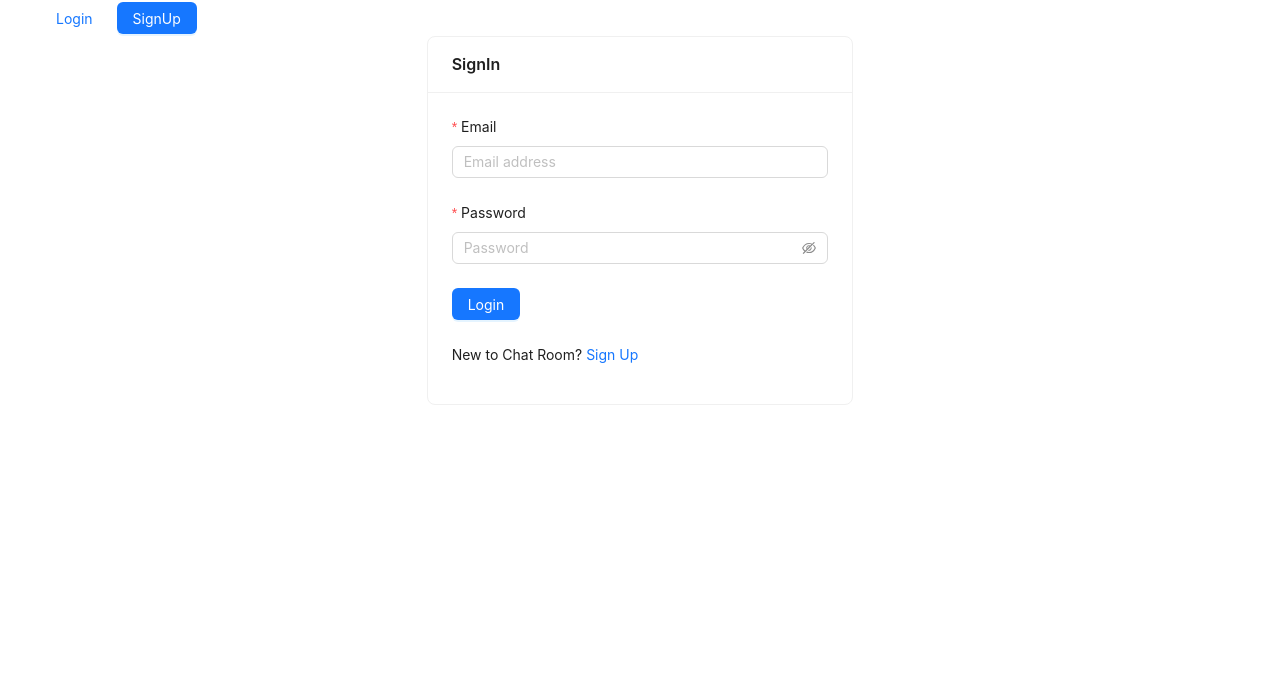
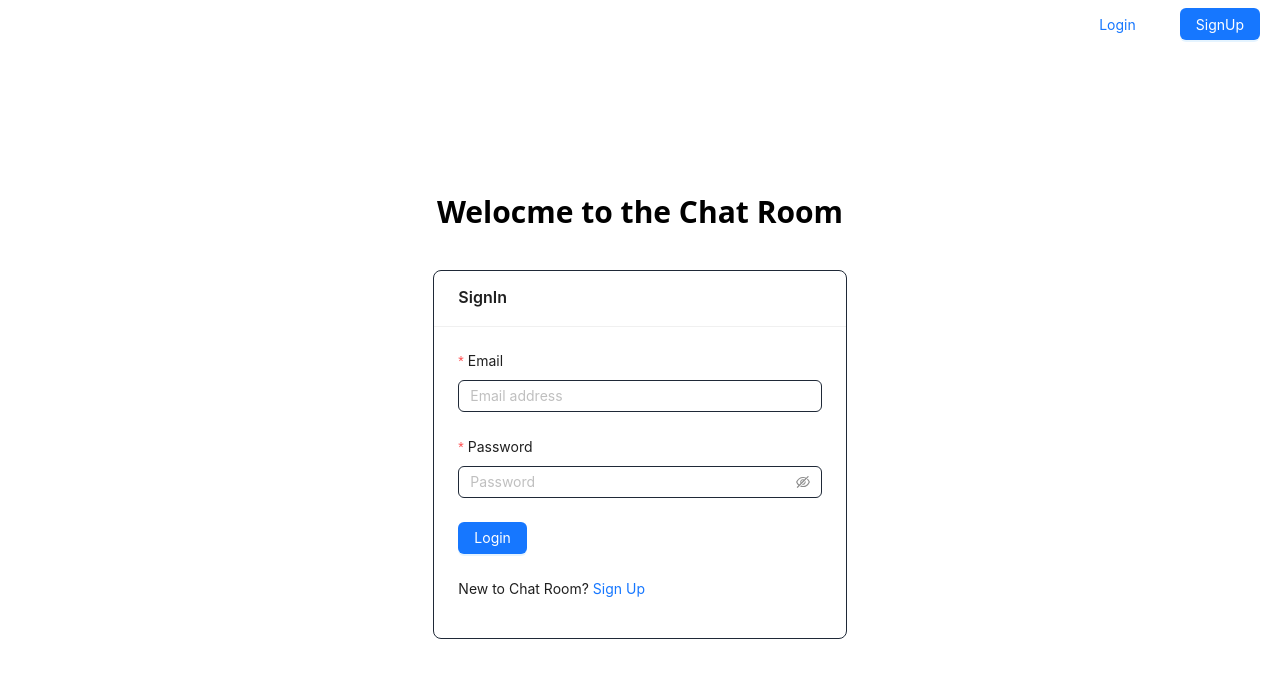
Before and after one commit to suraj-markup/Chat-app, a React (Create React App) app in the folder frontend/: page /login in a window 1280 px wide. Shown: the top 678 px of the page. Built offline with nearby package versions, Linux system fonts and the light colour scheme.

Commit message:
added styles

```diff
--- a/frontend/package.json
+++ b/frontend/package.json
@@ -4,13 +4,16 @@
   "private": true,
   "dependencies": {
     "antd": "^5.23.1",
+    "autoprefixer": "^10.4.20",
     "axios": "^1.7.9",
     "cra-template": "1.2.0",
+    "postcss": "^8.5.1",
     "react": "^19.0.0",
     "react-dom": "^19.0.0",
     "react-router-dom": "^7.1.1",
     "react-scripts": "5.0.1",
-    "socket.io-client": "^4.8.1"
+    "socket.io-client": "^4.8.1",
+    "tailwindcss": "^3.4.17"
   },
   "scripts": {
     "start": "react-scripts start",
--- /dev/null
+++ b/frontend/postcss.config.js
@@ -0,0 +1,6 @@
+module.exports = {
+    plugins: [
+      require('tailwindcss'),
+      require('autoprefixer'),
+    ],
+  }
--- a/frontend/src/App.css
+++ /dev/null
@@ -1,38 +0,0 @@
-.App {
-  text-align: center;
-}
-
-.App-logo {
-  height: 40vmin;
-  pointer-events: none;
-}
-
-@media (prefers-reduced-motion: no-preference) {
-  .App-logo {
-    animation: App-logo-spin infinite 20s linear;
-  }
-}
-
-.App-header {
-  background-color: #282c34;
-  min-height: 100vh;
-  display: flex;
-  flex-direction: column;
-  align-items: center;
-  justify-content: center;
-  font-size: calc(10px + 2vmin);
-  color: white;
-}
-
-.App-link {
-  color: #61dafb;
-}
-
-@keyframes App-logo-spin {
-  from {
-    transform: rotate(0deg);
-  }
-  to {
-    transform: rotate(360deg);
-  }
-}
--- a/frontend/src/components/Header.js
+++ b/frontend/src/components/Header.js
@@ -1,6 +1,5 @@
 import { Button, Space } from "antd";
 import React from "react";
-// import { CgWebsite } from "react-icons/cg";
 import { useNavigate } from "react-router-dom";
 import {useAuthContext} from "../auth/AuthContext"
 import { removeToken } from "../helper";
@@ -16,14 +15,12 @@ const Header = () => {
   };
 
   return (
-    <Space className="header_space">
-      <Button className="header_space_brand" href="/" type="link">
-        {/* <CgWebsite size={64} /> */}
-      </Button>
-      <Space className="auth_buttons">
+    <Space className="flex py-2 justify-end ">
+
+      <Space className="mx-5 space-x-5">
         {user ? (
           <>
-            <Button className="auth_button_login" href="/chat" type="link">
+            <Button className="text-white bg-blue-800 border-2-solid border-gray-700" href="/chat" type="link">
               {user?.username||"Login"}
             </Button>
             <Button
--- a/frontend/src/components/Login.js
+++ b/frontend/src/components/Login.js
@@ -10,7 +10,7 @@ import {
   Spin,
   Typography,
 } from "antd";
-import React, { Fragment, useState,useEffect } from "react";
+import React, { useState,useEffect } from "react";
 import { Link } from "react-router-dom";
 import { useNavigate } from "react-router-dom";
 import { useAuthContext } from "../auth/AuthContext";
@@ -74,10 +74,11 @@ const Login = () => {
   };
 
   return (
-    <Fragment>
-      <Row align="middle">
-        <Col span={isDesktopView ? 8 : 24} offset={isDesktopView ? 8 : 0}>
-          <Card title="SignIn">
+    <div className="h-[92vh] flex flex-col justify-center items-center ">
+     <h1 className="text-3xl font-bold  mb-10">Welocme to the Chat Room</h1>
+      <Row align="midle" className="w-full px-5 mx-5" >
+        <Col span={isDesktopView ? 8 : 24} offset={isDesktopView ? 8 : 0} className="border-2-solid border-gray-700">
+          <Card title="SignIn" className="border-2-solid border-gray-800">
             {error ? (
               <Alert
                 className="alert_error"
@@ -103,7 +104,7 @@ const Login = () => {
                   },
                 ]}
               >
-                <Input placeholder="Email address" />
+                <Input placeholder="Email address"  className="border-2-solid border-gray-800"/>
               </Form.Item>
 
               <Form.Item
@@ -111,7 +112,7 @@ const Login = () => {
                 name="password"
                 rules={[{ required: true }]}
               >
-                <Input.Password placeholder="Password" />
+                <Input.Password placeholder="Password" className="border-2-solid border-gray-800" />
               </Form.Item>
 
               <Form.Item>
@@ -130,7 +131,7 @@ const Login = () => {
           </Card>
         </Col>
       </Row>
-    </Fragment>
+    </div>
   );
 };
 
--- a/frontend/src/components/Signup.js
+++ b/frontend/src/components/Signup.js
@@ -10,7 +10,7 @@ import {
   Spin,
   Typography,
 } from "antd";
-import React, { Fragment, useState,useEffect } from "react";
+import React, {  useState,useEffect } from "react";
 import { Link } from "react-router-dom";
 import { useNavigate } from "react-router-dom";
 import { useAuthContext } from "../auth/AuthContext";
@@ -68,10 +68,11 @@ const SignUp = () => {
   };
 
   return (
-    <Fragment>
-      <Row align="middle">
+    <div className="h-[92vh] flex flex-col justify-center items-center ">
+         <h1 className="text-3xl font-bold  mb-10">Welocme to the Chat Room</h1>
+      <Row align="middle " className="w-full px-5 mx-5">
         <Col span={isDesktopView ? 8 : 24} offset={isDesktopView ? 8 : 0}>
-          <Card title="SignUp">
+          <Card title="SignUp" className="border-2-solid border-gray-800">
             {error ? (
               <Alert
                 className="alert_error"
@@ -97,7 +98,7 @@ const SignUp = () => {
                   },
                 ]}
               >
-                <Input placeholder="Username" />
+                <Input placeholder="Username"  className="border-2-solid border-gray-800"/>
               </Form.Item>
               <Form.Item
                 label="Email"
@@ -109,7 +110,7 @@ const SignUp = () => {
                   },
                 ]}
               >
-                <Input placeholder="Email address" />
+                <Input placeholder="Email address" className="border-2-solid border-gray-800"/>
               </Form.Item>
 
               <Form.Item
@@ -117,7 +118,7 @@ const SignUp = () => {
                 name="password"
                 rules={[{ required: true }]}
               >
-                <Input.Password placeholder="Password" />
+                <Input.Password placeholder="Password" className="border-2-solid border-gray-800" />
               </Form.Item>
 
               <Form.Item>
@@ -136,7 +137,7 @@ const SignUp = () => {
           </Card>
         </Col>
       </Row>
-    </Fragment>
+    </div>
   );
 };
 
--- a/frontend/src/index.css
+++ b/frontend/src/index.css
@@ -1,13 +1,4 @@
-body {
-  margin: 0;
-  font-family: -apple-system, BlinkMacSystemFont, 'Segoe UI', 'Roboto', 'Oxygen',
-    'Ubuntu', 'Cantarell', 'Fira Sans', 'Droid Sans', 'Helvetica Neue',
-    sans-serif;
-  -webkit-font-smoothing: antialiased;
-  -moz-osx-font-smoothing: grayscale;
-}
-
-code {
-  font-family: source-code-pro, Menlo, Monaco, Consolas, 'Courier New',
-    monospace;
-}
+/* ./src/index.css */
+@import "tailwindcss/base";
+@import "tailwindcss/components";
+@import "tailwindcss/utilities";
--- a/frontend/src/pages/Chat.js
+++ b/frontend/src/pages/Chat.js
@@ -30,10 +30,10 @@ const Chat = () => {
   });
 
   return (
-    <div>
+    <div className='overflow-y-hidden'>
       {user ? (
         <>
-          <h1>Chat Room</h1>
+
           <ChatBox socket={socket} user={user} />
         </>
       ) : (
--- /dev/null
+++ b/frontend/tailwind.config.js
@@ -0,0 +1,10 @@
+/** @type {import('tailwindcss').Config} */
+module.exports = {
+  content: [
+    "./src/**/*.{js,jsx,ts,tsx}", // Make sure to include .jsx and .tsx files
+  ],
+  theme: {
+    extend: {},
+  },
+  plugins: [],
+}
```
Also changed, not shown: frontend/src/components/ChatBox.js (+23 -44 lines), 1 other file (tests, documents, lock files or other folders).
